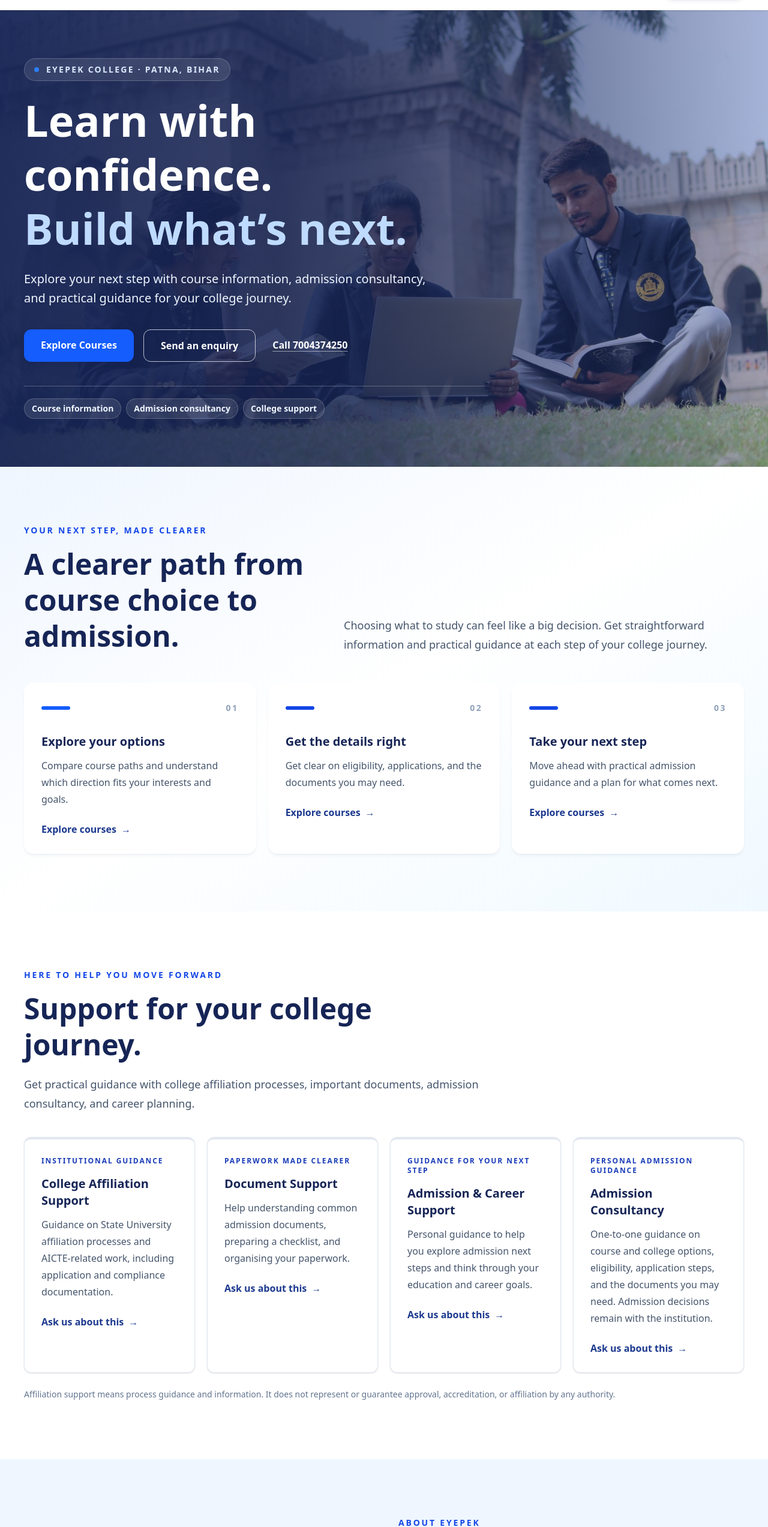
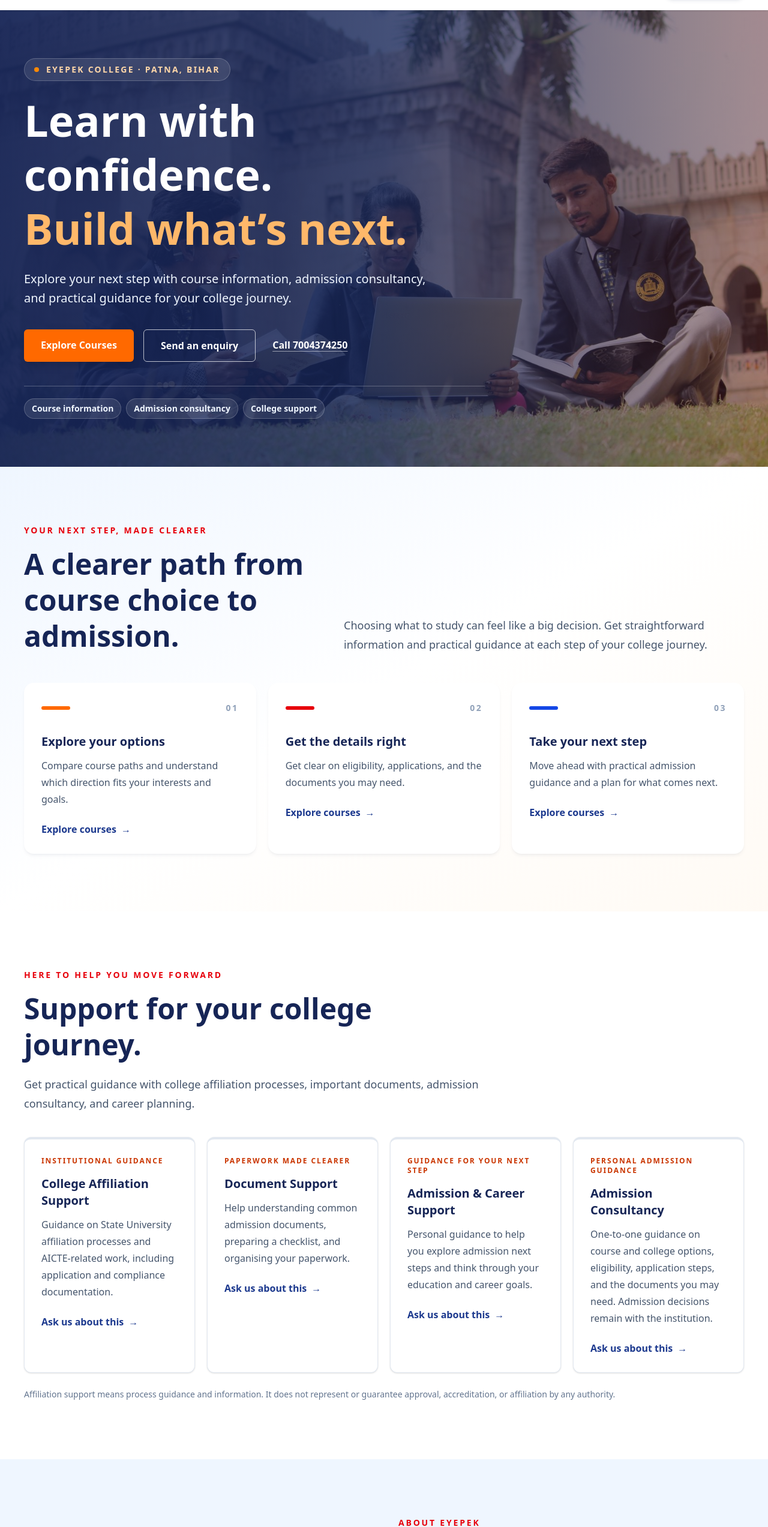
Before and after one commit to eyepek/EYEPEK, a React (Vite) app: page / in a window 1280 px wide. Shown: the part 101-2646 px from the top of the page at 60% size. Built offline with nearby package versions, Linux system fonts and the light colour scheme.

Commit message:
Restore original orange and red accent colors

```diff
--- a/src/pages/HomePage.jsx
+++ b/src/pages/HomePage.jsx
@@ -6,15 +6,15 @@ const highlights = [
     number: '01',
     title: 'Explore your options',
     description: 'Compare course paths and understand which direction fits your interests and goals.',
-    color: 'border-blue-600',
-    accent: 'bg-blue-600',
+    color: 'border-orange-500',
+    accent: 'bg-orange-500',
   },
   {
     number: '02',
     title: 'Get the details right',
     description: 'Get clear on eligibility, applications, and the documents you may need.',
-    color: 'border-blue-700',
-    accent: 'bg-blue-700',
+    color: 'border-red-600',
+    accent: 'bg-red-600',
   },
   {
     number: '03',
@@ -37,21 +37,21 @@ const studentSupport = [
     number: '02',
     title: 'Document Support',
     description: 'Help understanding common admission documents, preparing a checklist, and organising your paperwork.',
-    color: 'border-blue-600',
+    color: 'border-orange-500',
     label: 'Paperwork made clearer',
   },
   {
     number: '03',
     title: 'Admission & Career Support',
     description: 'Personal guidance to help you explore admission next steps and think through your education and career goals.',
-    color: 'border-blue-700',
+    color: 'border-red-600',
     label: 'Guidance for your next step',
   },
   {
     number: '04',
     title: 'Admission Consultancy',
     description: 'One-to-one guidance on course and college options, eligibility, application steps, and the documents you may need. Admission decisions remain with the institution.',
-    color: 'border-blue-600',
+    color: 'border-orange-500',
     label: 'Personal admission guidance',
   },
 ];
@@ -64,23 +64,23 @@ const HomePage = () => (
         src='/images/students-campus.jpg'
         alt='Students studying together outdoors in a campus setting (illustrative photo)'
       />
-      <div className='absolute inset-0 -z-10 bg-gradient-to-r from-blue-950/95 via-blue-950/80 to-blue-900/35' />
+      <div className='absolute inset-0 -z-10 bg-gradient-to-r from-blue-950/95 via-blue-950/80 to-red-950/45' />
       <div className='mx-auto flex min-h-[610px] max-w-7xl items-center px-6 py-20 md:min-h-[680px] md:px-10'>
         <div className='max-w-3xl'>
-          <p className='mb-5 inline-flex items-center gap-3 rounded-full border border-white/20 bg-white/10 px-4 py-2 text-xs font-bold uppercase tracking-[0.16em] text-blue-100 backdrop-blur-sm sm:text-sm'>
-            <span className='h-2 w-2 rounded-full bg-blue-500' /> EYEPEK COLLEGE · PATNA, BIHAR
+          <p className='mb-5 inline-flex items-center gap-3 rounded-full border border-white/20 bg-white/10 px-4 py-2 text-xs font-bold uppercase tracking-[0.16em] text-orange-200 backdrop-blur-sm sm:text-sm'>
+            <span className='h-2 w-2 rounded-full bg-orange-400' /> EYEPEK COLLEGE · PATNA, BIHAR
           </p>
           <h1 className='text-4xl font-black leading-tight sm:text-5xl md:text-7xl'>
             Learn with confidence.<br />
-            <span className='text-blue-200'>Build what’s next.</span>
+            <span className='text-orange-300'>Build what’s next.</span>
           </h1>
           <p className='mt-6 max-w-2xl text-lg leading-8 text-blue-50 md:text-xl'>
             Explore your next step with course information, admission consultancy, and practical guidance for your college journey.
           </p>
           <div className='mt-9 flex flex-wrap gap-4'>
-            <a href='#admissions' className='rounded-xl bg-blue-600 px-7 py-3.5 font-bold text-white shadow-lg shadow-blue-950/20 transition duration-200 hover:-translate-y-0.5 hover:bg-blue-700 focus-visible:outline-none focus-visible:ring-4 focus-visible:ring-blue-300'>Explore Courses</a>
-            <a href='/contact' className='rounded-xl border border-white/70 px-7 py-3.5 font-bold text-white transition duration-200 hover:bg-white hover:text-blue-950 focus-visible:outline-none focus-visible:ring-4 focus-visible:ring-white/50'>Send an enquiry</a>
-            <a href='tel:7004374250' className='rounded-md px-3 py-3.5 font-bold text-white underline decoration-white/50 underline-offset-4 transition hover:text-blue-100'>Call 7004374250</a>
+            <a href='#admissions' className='rounded-md bg-orange-500 px-7 py-3.5 font-bold text-white shadow-lg transition hover:bg-orange-400'>Explore Courses</a>
+            <a href='/contact' className='rounded-md border border-white/70 px-7 py-3.5 font-bold text-white transition hover:bg-white hover:text-blue-950'>Send an enquiry</a>
+            <a href='tel:7004374250' className='rounded-md px-3 py-3.5 font-bold text-white underline decoration-white/50 underline-offset-4 transition hover:text-orange-200'>Call 7004374250</a>
           </div>
           <div className='mt-10 flex flex-wrap gap-2 border-t border-white/25 pt-5 text-sm font-semibold text-blue-50'>
             <span className='rounded-full border border-white/20 bg-white/10 px-3 py-1.5'>Course information</span>
@@ -91,11 +91,11 @@ const HomePage = () => (
       </div>
     </section>
 
-    <section id='learning' className='overflow-hidden bg-gradient-to-br from-blue-50 via-white to-sky-50'>
+    <section id='learning' className='overflow-hidden bg-gradient-to-br from-blue-50 via-white to-orange-50/60'>
       <div className='mx-auto max-w-7xl px-6 py-20 md:px-10 md:py-24'>
         <div className='grid gap-10 md:grid-cols-[0.85fr_1.15fr] md:items-end'>
           <div>
-            <p className='text-sm font-bold uppercase tracking-[0.2em] text-blue-700'>Your next step, made clearer</p>
+            <p className='text-sm font-bold uppercase tracking-[0.2em] text-red-600'>Your next step, made clearer</p>
             <h2 className='mt-4 text-3xl font-extrabold leading-tight text-blue-950 md:text-5xl'>A clearer path from course choice to admission.</h2>
           </div>
           <p className='max-w-2xl text-lg leading-8 text-slate-600'>
@@ -111,7 +111,7 @@ const HomePage = () => (
               </div>
               <h3 className='mt-8 text-xl font-bold text-blue-950'>{item.title}</h3>
               <p className='mt-3 min-h-14 leading-7 text-slate-600'>{item.description}</p>
-              <a href='#admissions' className='mt-6 inline-flex items-center gap-2 font-bold text-blue-900 transition group-hover:text-blue-700'>Explore courses <span aria-hidden='true'>→</span></a>
+              <a href='#admissions' className='mt-6 inline-flex items-center gap-2 font-bold text-blue-900 transition group-hover:text-orange-600'>Explore courses <span aria-hidden='true'>→</span></a>
             </article>
           ))}
         </div>
@@ -121,17 +121,17 @@ const HomePage = () => (
     <section id='student-support' className='bg-white'>
       <div className='mx-auto max-w-7xl px-6 py-20 md:px-10 md:py-24'>
         <div className='max-w-3xl'>
-          <p className='text-sm font-bold uppercase tracking-[0.2em] text-blue-700'>Here to help you move forward</p>
+          <p className='text-sm font-bold uppercase tracking-[0.2em] text-red-600'>Here to help you move forward</p>
           <h2 className='mt-4 text-3xl font-extrabold leading-tight text-blue-950 md:text-5xl'>Support for your college journey.</h2>
           <p className='mt-5 text-lg leading-8 text-slate-600'>Get practical guidance with college affiliation processes, important documents, admission consultancy, and career planning.</p>
         </div>
         <div className='mt-10 grid gap-5 sm:grid-cols-2 lg:grid-cols-4'>
           {studentSupport.map((item) => (
             <article key={item.number} className={`rounded-xl border border-slate-200 border-t-4 ${item.color} bg-white p-7 shadow-sm transition hover:-translate-y-1 hover:shadow-lg`}>
-              <p className='text-xs font-black uppercase tracking-[0.16em] text-blue-800'>{item.label}</p>
+              <p className='text-xs font-black uppercase tracking-[0.16em] text-orange-700'>{item.label}</p>
               <h3 className='mt-4 text-xl font-bold text-blue-950'>{item.title}</h3>
               <p className='mt-3 leading-7 text-slate-600'>{item.description}</p>
-              <a href='/contact' className='mt-6 inline-flex items-center gap-2 font-bold text-blue-900 hover:text-blue-700'>Ask us about this <span aria-hidden='true'>→</span></a>
+              <a href='/contact' className='mt-6 inline-flex items-center gap-2 font-bold text-blue-900 hover:text-red-600'>Ask us about this <span aria-hidden='true'>→</span></a>
             </article>
           ))}
         </div>
@@ -147,7 +147,7 @@ const HomePage = () => (
           <p className='absolute bottom-6 left-6 text-sm font-bold uppercase tracking-[0.18em] text-white'>Students learning together</p>
         </div>
         <div>
-          <p className='text-sm font-bold uppercase tracking-[0.2em] text-blue-700'>About EYEPEK</p>
+          <p className='text-sm font-bold uppercase tracking-[0.2em] text-red-600'>About EYEPEK</p>
           <h2 className='mt-4 text-3xl font-extrabold leading-tight text-blue-950 md:text-5xl'>Practical guidance for students and colleges.</h2>
           <p className='mt-6 leading-8 text-slate-600'>
             Based in Patna, Bihar, EYEPEK College helps people take clearer next steps in education. Students can get guidance on course choices—including BBA, BCA, MBA, MCA, ANM, GNM, and B.Sc. (Nursing)—as well as eligibility, applications, admission documents, and career planning.
@@ -165,7 +165,7 @@ const HomePage = () => (
               <p className='mt-1 text-sm leading-6 text-slate-600'>Affiliation process and AICTE-related support.</p>
             </div>
           </div>
-          <a href='tel:7004374250' className='mt-7 inline-flex items-center gap-3 font-bold text-blue-900 hover:text-blue-700'>Talk to our team: 7004374250 <span aria-hidden='true'>→</span></a>
+          <a href='tel:7004374250' className='mt-7 inline-flex items-center gap-3 font-bold text-blue-900 hover:text-red-600'>Talk to our team: 7004374250 <span aria-hidden='true'>→</span></a>
         </div>
       </div>
     </section>
@@ -174,10 +174,10 @@ const HomePage = () => (
       <div className='mx-auto max-w-7xl px-6 py-20 md:px-10 md:py-24'>
         <div className='grid gap-10 md:grid-cols-[0.85fr_1.15fr] md:items-center'>
           <div className='py-2'>
-            <p className='text-sm font-bold uppercase tracking-[0.2em] text-blue-200'>Student life · shared ideas</p>
+            <p className='text-sm font-bold uppercase tracking-[0.2em] text-orange-300'>Student life · shared ideas</p>
             <h2 className='mt-4 text-3xl font-extrabold leading-tight md:text-5xl'>Learn together. Grow together.</h2>
             <p className='mt-5 max-w-xl text-lg leading-8 text-blue-100'>College is shaped by the questions you ask, the people you meet, and the ideas you share along the way.</p>
-            <a href='#admissions' className='mt-8 inline-flex items-center gap-3 rounded-lg bg-blue-600 px-6 py-3.5 font-bold text-white transition hover:bg-blue-500'>Explore courses <span aria-hidden='true'>→</span></a>
+            <a href='#admissions' className='mt-8 inline-flex items-center gap-3 rounded-lg bg-orange-500 px-6 py-3.5 font-bold text-white transition hover:bg-orange-400'>Explore courses <span aria-hidden='true'>→</span></a>
           </div>
           <figure className='group relative overflow-hidden rounded-3xl bg-blue-900 shadow-2xl shadow-black/20'>
             <img className='block aspect-[4/3] max-h-[34rem] w-full object-cover object-center transition duration-700 group-hover:scale-[1.03]' src='/images/students-library.jpg' alt='Students sharing ideas and studying together (representative photo)' loading='lazy' />
@@ -190,7 +190,7 @@ const HomePage = () => (
 
     <section id='faq' className='bg-slate-50'>
       <div className='mx-auto max-w-7xl px-6 py-20 md:px-10 md:py-24'>
-        <p className='text-sm font-bold uppercase tracking-[0.2em] text-blue-700'>Quick answers</p>
+        <p className='text-sm font-bold uppercase tracking-[0.2em] text-red-600'>Quick answers</p>
         <h2 className='mt-3 text-3xl font-extrabold text-blue-950 md:text-5xl'>Frequently asked questions</h2>
         <div className='mt-9 grid gap-4 md:grid-cols-2'>
           {[
@@ -201,7 +201,7 @@ const HomePage = () => (
             ['What should I share when I enquire?', 'Your name, phone number, course of interest, and any questions you have are a good start.'],
           ].map(([question, answer]) => (
             <details key={question} className='group rounded-xl border border-slate-200 bg-white p-6 open:border-blue-200 open:shadow-sm'>
-              <summary className='cursor-pointer list-none pr-8 font-bold text-blue-950 marker:hidden'>{question}<span className='float-right text-xl text-blue-700 transition group-open:rotate-45' aria-hidden='true'>+</span></summary>
+              <summary className='cursor-pointer list-none pr-8 font-bold text-blue-950 marker:hidden'>{question}<span className='float-right text-xl text-orange-600 transition group-open:rotate-45' aria-hidden='true'>+</span></summary>
               <p className='mt-4 leading-7 text-slate-600'>{answer}</p>
             </details>
           ))}
@@ -212,11 +212,11 @@ const HomePage = () => (
     <section id='admissions' className='bg-blue-950 text-white'>
       <div className='mx-auto flex max-w-7xl flex-col gap-8 px-6 py-16 md:flex-row md:items-center md:justify-between md:px-10 md:py-20'>
         <div>
-          <p className='text-sm font-bold uppercase tracking-[0.2em] text-blue-200'>Take your next step</p>
+          <p className='text-sm font-bold uppercase tracking-[0.2em] text-orange-300'>Take your next step</p>
           <h2 className='mt-3 text-3xl font-extrabold md:text-5xl'>Let’s talk about your future.</h2>
           <p className='mt-4 text-blue-100'>Ask the admissions team about course availability, eligibility, and fees.</p>
           <div className='mt-6'>
-            <p className='text-sm font-bold text-blue-100'>Courses to enquire about</p>
+            <p className='text-sm font-bold text-orange-200'>Courses to enquire about</p>
             <ul className='mt-3 flex flex-wrap gap-2'>
               {courses.map((course) => <li key={course} className='rounded-full border border-white/20 bg-white/10 px-3 py-1.5 text-sm font-semibold'>{course}</li>)}
               <li className='rounded-full border border-white/20 bg-white/10 px-3 py-1.5 text-sm font-semibold'>And more</li>
@@ -225,8 +225,8 @@ const HomePage = () => (
           </div>
         </div>
         <div className='flex flex-wrap gap-3'>
-          <a href='/contact' className='shrink-0 rounded-xl border border-white/60 px-6 py-4 text-center font-bold text-white transition hover:bg-white hover:text-blue-950 focus-visible:outline-none focus-visible:ring-4 focus-visible:ring-white/50'>Send an enquiry</a>
-          <a href='tel:7004374250' className='shrink-0 rounded-xl bg-blue-600 px-8 py-4 text-center font-bold text-white shadow-lg shadow-blue-950/20 transition hover:bg-blue-700 focus-visible:outline-none focus-visible:ring-4 focus-visible:ring-blue-300'>Call 7004374250</a>
+          <a href='/contact' className='shrink-0 rounded-md border border-white/60 px-6 py-4 text-center font-bold text-white transition hover:bg-white hover:text-blue-950'>Send an enquiry</a>
+          <a href='tel:7004374250' className='shrink-0 rounded-md bg-orange-500 px-8 py-4 text-center font-bold text-white transition hover:bg-orange-400'>Call 7004374250</a>
         </div>
       </div>
     </section>
```
